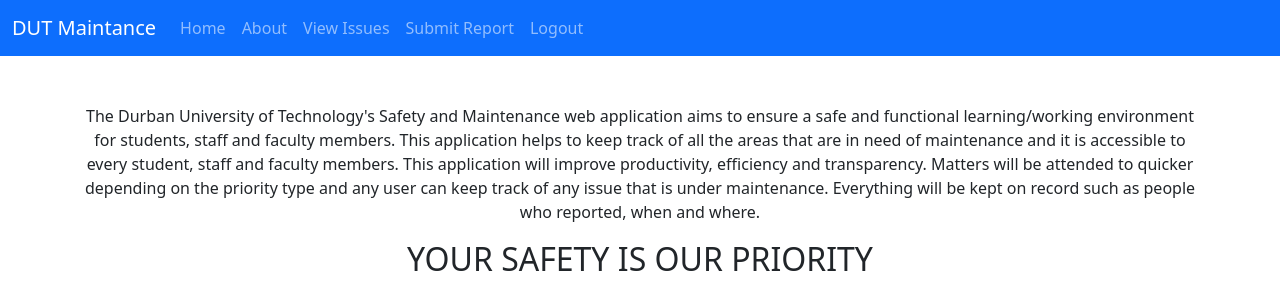
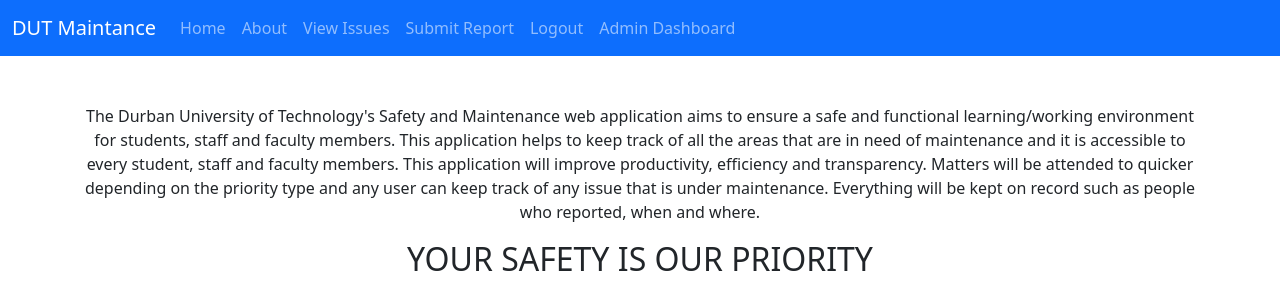
Before and after one commit to NcebaZA/Safety-and-maintanance, a Flask app: page /about-us in a window 1280 px wide. Shown: the top 300 px of the page. Run offline with Flask 3, Linux system fonts and the light colour scheme; a user stored in the database is signed in; tables that the repository leaves empty hold one stand-in row (values such as "Sample post"); some libraries are stand-ins or nearby versions.

Commit message:
added admin navlink

```diff
--- a/templates/navbar.html
+++ b/templates/navbar.html
@@ -23,6 +23,11 @@
                 <li class="nav-item">
                     <a class="nav-link" href="/logout">Logout</a>
                 </li>
+                {%if current_user.user_role=="admin" %}
+                <li class="nav-item">
+                    <a class="nav-link" href="/admin">Admin Dashboard</a>
+                </li>
+                {%endif%}
                 {% else %}
                 <li class="nav-item">
                     <a class="nav-link" href="/login">Login</a>
```
